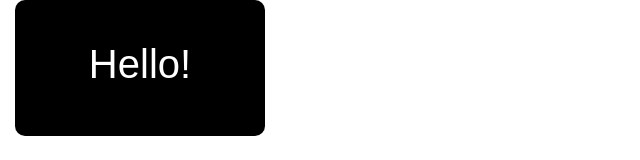
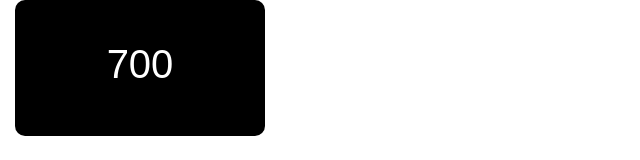
Before and after one commit to jjvega86/lightening-counter, a React (Create React App) app: page / in a window 1280 px wide. Shown: the top 160 px of the page, without its empty margins (0-640 px from the left). Built offline with nearby package versions, Linux system fonts and the light colour scheme.

Commit message:
Renamed files and added strike counting state functionality to lightningCounter.jsx

```diff
--- a/src/components/LighteningCounter/lighteningCounter.jsx
+++ /dev/null
@@ -1,16 +0,0 @@
-import React from 'react';
-
-class LighteningCounter extends React.Component{
-    render(){
-        let headerStyle = {
-            textAlign: "center",
-            color: "white"
-        }
-
-        return(
-            <h1 style={headerStyle}>Hello!</h1>
-        );
-    }
-}
-
-export default LighteningCounter;
--- /dev/null
+++ b/src/components/LightningCounter/lighteningCounter.jsx
@@ -0,0 +1,36 @@
+import React from 'react';
+
+class LightningCounter extends React.Component{
+    constructor(props){
+        super(props);
+
+        this.state = {
+            strikes: 0
+        };
+
+        this.timerTick = this.timerTick.bind(this);
+    }
+
+    componentDidMount(){
+        setInterval(this.timerTick, 1000);
+    }
+
+    timerTick(){
+        this.setState({
+            strikes: this.state.strikes + 100
+        });
+    }
+
+    render(){
+        let headerStyle = {
+            textAlign: "center",
+            color: "white"
+        }
+
+        return(
+            <h1 style={headerStyle}>{this.state.strikes}</h1>
+        );
+    }
+}
+
+export default LightningCounter;
--- a/src/components/LighteningCounterDisplay/lighteningCounterDisplay.jsx
+++ b/src/components/LightningCounterDisplay/lightningCounterDisplay.jsx
@@ -1,7 +1,7 @@
 import React from 'react';
-import LighteningCounter from '../LighteningCounter/lighteningCounter';
+import LightningCounter from '../LightningCounter/lighteningCounter';
 
-class LighteningCounterDisplay extends React.Component{
+class LightningCounterDisplay extends React.Component{
     render(){
         let divStyle = {
             width: 250,
@@ -15,10 +15,10 @@ class LighteningCounterDisplay extends React.Component{
 
         return(
             <div style={divStyle}>
-                <LighteningCounter />
+                <LightningCounter />
             </div>
         )
     }
 }
 
-export default LighteningCounterDisplay;
+export default LightningCounterDisplay;
--- a/src/components/app.jsx
+++ b/src/components/app.jsx
@@ -1,6 +1,6 @@
 import React from 'react';
 import './app.css';
-import LighteningCounterDisplay from './LighteningCounterDisplay/lighteningCounterDisplay';
+import LightningCounterDisplay from './LightningCounterDisplay/lightningCounterDisplay';
 
 class App extends React.Component{
     constructor(props){
@@ -11,7 +11,7 @@ class App extends React.Component{
     render(){
         return(
             <div className="container-fluid">
-                <LighteningCounterDisplay />
+                <LightningCounterDisplay />
             </div>
         )
     }
```
Also changed, not shown: 1 other file (tests, documents, lock files or other folders).
